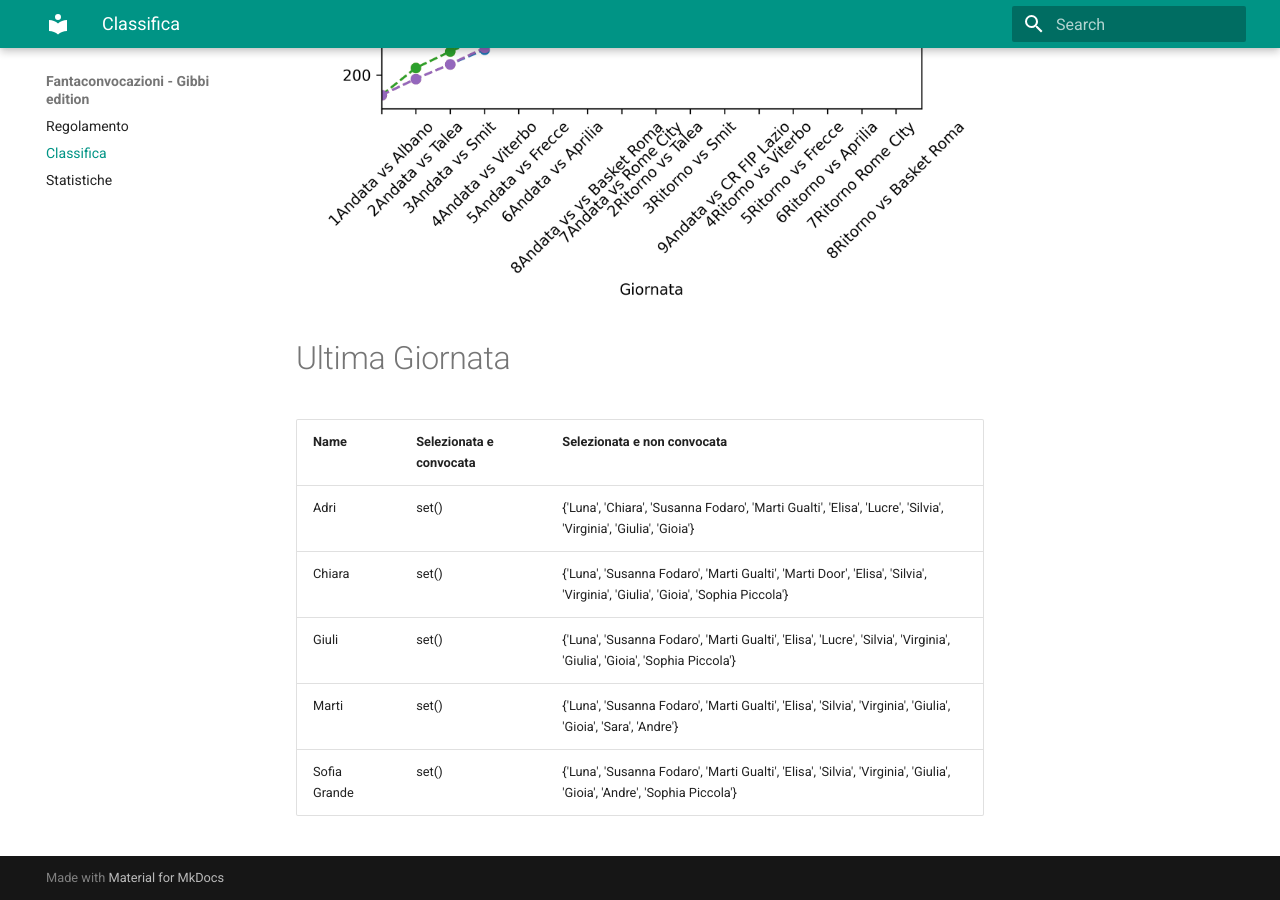
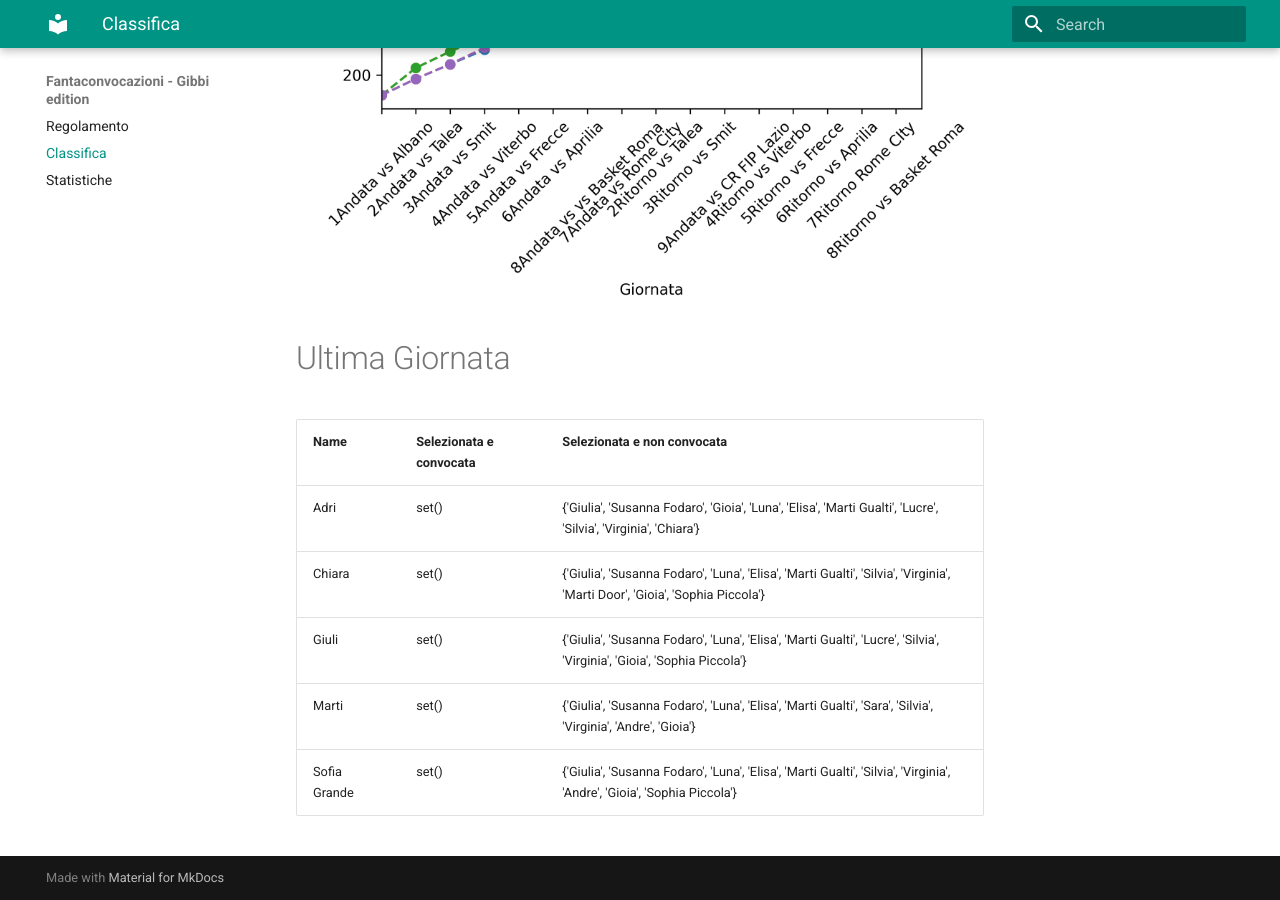
Before and after one commit to martinig94/fantagibbi, an MkDocs documentation site: the page built from docs/Classifica.md, in a window 1280 px wide and 900 px high, scrolled down 810 px. Built offline with MkDocs 1.6.1 and Material for MkDocs 9.7.7, drawn with Linux system fonts in a browser that asks for light colours.

Commit message:
Auto-update from main.py

```diff
--- a/docs/Classifica.md
+++ b/docs/Classifica.md
@@ -18,9 +18,9 @@
 <!-- START_TABLE CORRECT -->
 | Name         | Selezionata e convocata   | Selezionata e non convocata                                                                                                  |
 |:-------------|:--------------------------|:-----------------------------------------------------------------------------------------------------------------------------|
-| Adri         | set()                     | {'Luna', 'Chiara', 'Susanna Fodaro', 'Marti Gualti', 'Elisa', 'Lucre', 'Silvia', 'Virginia', 'Giulia', 'Gioia'}              |
-| Chiara       | set()                     | {'Luna', 'Susanna Fodaro', 'Marti Gualti', 'Marti Door', 'Elisa', 'Silvia', 'Virginia', 'Giulia', 'Gioia', 'Sophia Piccola'} |
-| Giuli        | set()                     | {'Luna', 'Susanna Fodaro', 'Marti Gualti', 'Elisa', 'Lucre', 'Silvia', 'Virginia', 'Giulia', 'Gioia', 'Sophia Piccola'}      |
-| Marti        | set()                     | {'Luna', 'Susanna Fodaro', 'Marti Gualti', 'Elisa', 'Silvia', 'Virginia', 'Giulia', 'Gioia', 'Sara', 'Andre'}                |
-| Sofia Grande | set()                     | {'Luna', 'Susanna Fodaro', 'Marti Gualti', 'Elisa', 'Silvia', 'Virginia', 'Giulia', 'Gioia', 'Andre', 'Sophia Piccola'}      |
+| Adri         | set()                     | {'Giulia', 'Susanna Fodaro', 'Gioia', 'Luna', 'Elisa', 'Marti Gualti', 'Lucre', 'Silvia', 'Virginia', 'Chiara'}              |
+| Chiara       | set()                     | {'Giulia', 'Susanna Fodaro', 'Luna', 'Elisa', 'Marti Gualti', 'Silvia', 'Virginia', 'Marti Door', 'Gioia', 'Sophia Piccola'} |
+| Giuli        | set()                     | {'Giulia', 'Susanna Fodaro', 'Luna', 'Elisa', 'Marti Gualti', 'Lucre', 'Silvia', 'Virginia', 'Gioia', 'Sophia Piccola'}      |
+| Marti        | set()                     | {'Giulia', 'Susanna Fodaro', 'Luna', 'Elisa', 'Marti Gualti', 'Sara', 'Silvia', 'Virginia', 'Andre', 'Gioia'}                |
+| Sofia Grande | set()                     | {'Giulia', 'Susanna Fodaro', 'Luna', 'Elisa', 'Marti Gualti', 'Silvia', 'Virginia', 'Andre', 'Gioia', 'Sophia Piccola'}      |
 <!-- END_TABLE CORRECT -->
```
